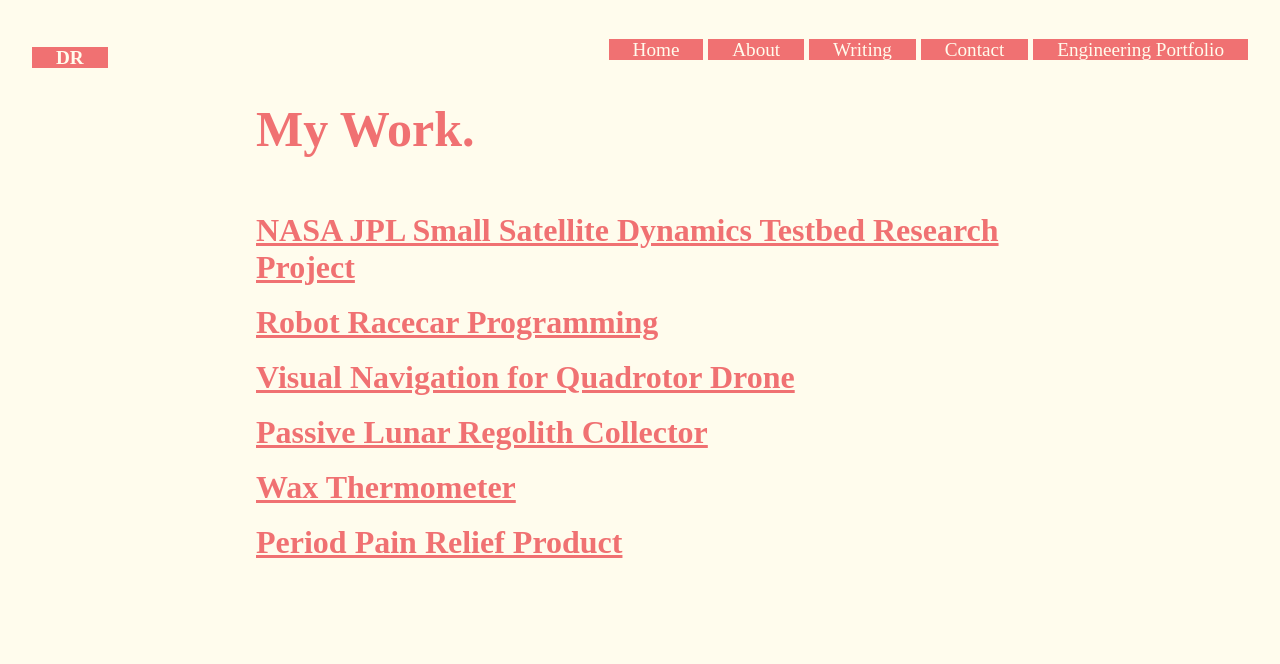
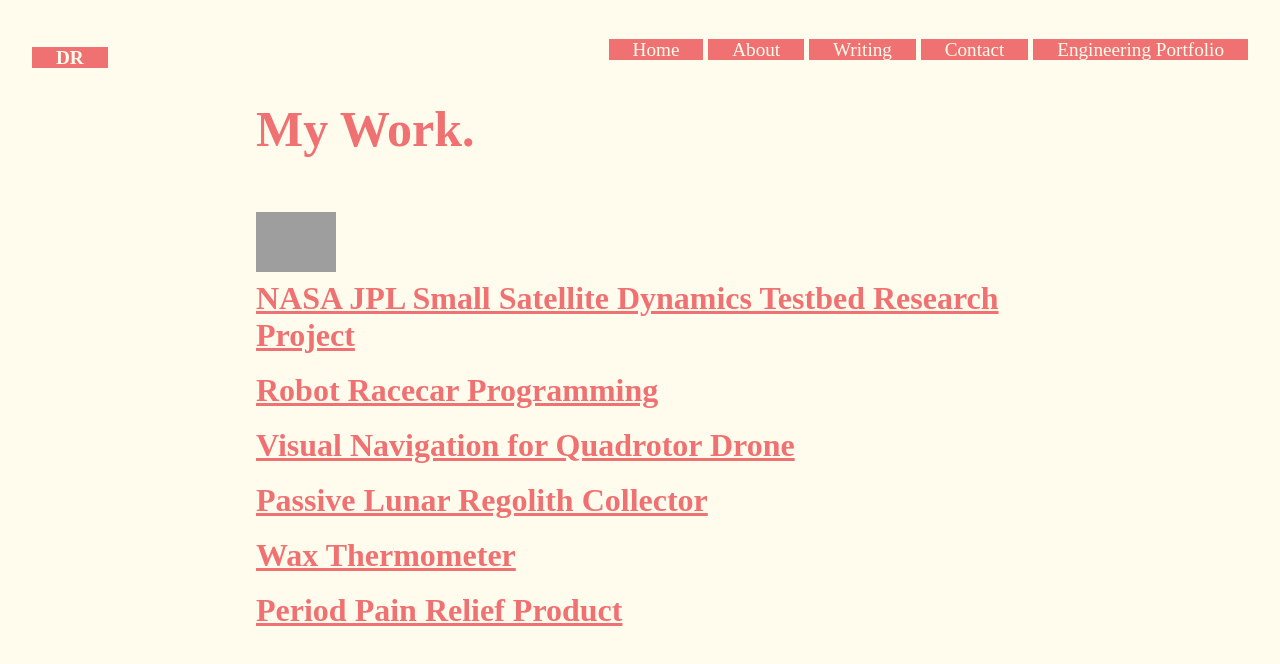
Before and after one commit to dinurirupasinghe/dinuri.github.io, a plain HTML site: page my_work.html in a window 1280 px wide. Drawn offline with Linux system fonts and the light colour scheme; grey boxes are pictures that could not be loaded.

Commit message:
testing image next to ttitle

```diff
--- a/my_work.html
+++ b/my_work.html
@@ -21,6 +21,7 @@
           My Work.
       </h1>
       <br><br><br>
+      <h2 style="text-align: left;"><img src= "images/ssdt1.png" alt="SSDT Hardware Generated" width="80" height="auto"></h2>
       <h2> <a href="jplwork.html">NASA JPL Small Satellite Dynamics Testbed Research Project</a> </h2> <br>
       <!-- <h2> <a href="pal.html">PAL - A Personalized Aide for student Learning</a> </h2> <br>
       <h2> <a href="writing.html"> Writing </a> </h2> <br> -->
```
